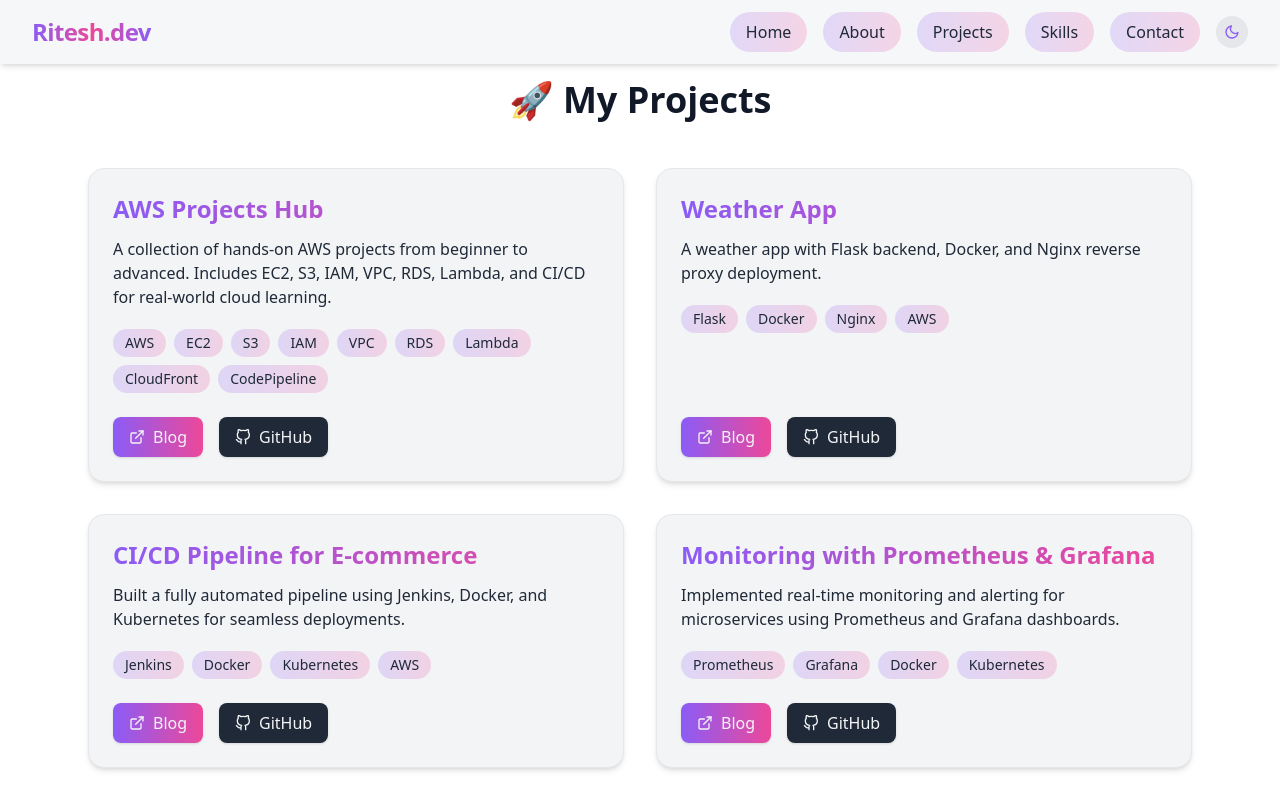
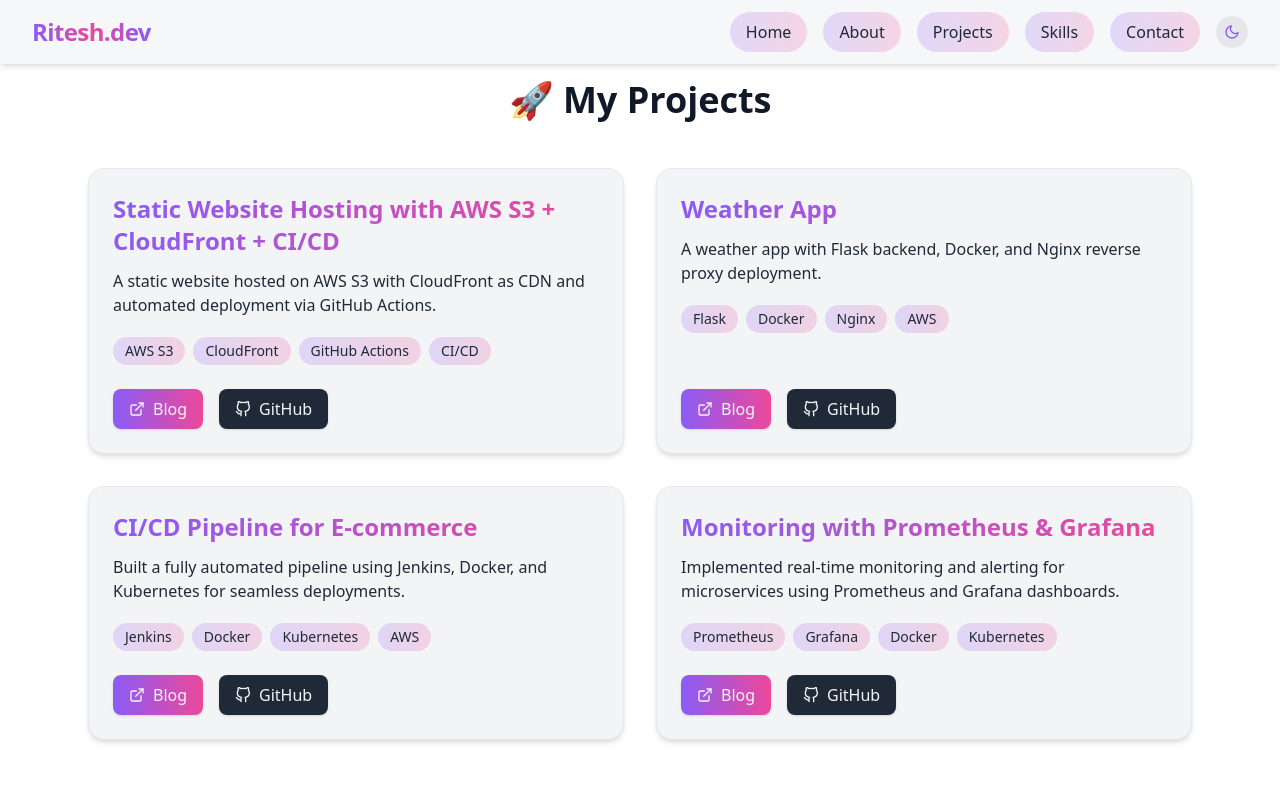
Before and after one commit to ritesh355/portfolio, a Next.js app: page /projects in a window 1280 px wide. Shown: the top 800 px of the page. Built offline with nearby package versions, Linux system fonts and the light colour scheme.

Commit message:
updating project

```diff
--- a/pages/index.tsx
+++ b/pages/index.tsx
@@ -49,14 +49,25 @@ export default function Home() {
             animate="visible"
           >
             <motion.div variants={item}>
+             <ProjectCard
+              title="AWS Projects Hub"
+              description="A collection of hands-on AWS projects from beginner to advanced. Includes EC2, S3, IAM, VPC, RDS, Lambda, and CI/CD for real-world cloud learning."
+              technologies={["AWS", "EC2", "S3", "IAM", "VPC", "RDS", "Lambda", "CloudFront", "CodePipeline"]}
+              github="https://github.com/ritesh355/aws-projects"
+              blog="https://ritesh-devops.hashnode.dev"
+           />
+          </motion.div>
+
+           <motion.div variants={item}>
   <ProjectCard
-    title="AWS Projects Hub"
-    description="A collection of hands-on AWS projects from beginner to advanced. Includes EC2, S3, IAM, VPC, RDS, Lambda, and CI/CD for real-world cloud learning."
-    technologies={["AWS", "EC2", "S3", "IAM", "VPC", "RDS", "Lambda", "CloudFront", "CodePipeline"]}
-    github="https://github.com/ritesh355/aws-projects"
+    title="DevOps Journal"
+    description="My 100 Days of DevOps journey, documenting hands-on practice with Docker, Kubernetes, CI/CD, GitHub Actions, Monitoring, and more."
+    technologies={["DevOps", "Docker", "Kubernetes", "GitHub Actions", "Jenkins", "Terraform", "Linux"]}
+    github="https://github.com/ritesh355/Devops-journal"
     blog="https://ritesh-devops.hashnode.dev"
   />
 </motion.div>
+
 
             <motion.div variants={item}>
               <ProjectCard
--- a/pages/projects.tsx
+++ b/pages/projects.tsx
@@ -3,13 +3,14 @@ import Footer from "../components/Footer";
 import ProjectCard from "../components/ProjectCard";
 
 const projects = [
-  {
-  title: "AWS Projects Hub",
+
+ {
+  title: "Static Website Hosting with AWS S3 + CloudFront + CI/CD",
   description:
-    "A collection of hands-on AWS projects from beginner to advanced. Includes EC2, S3, IAM, VPC, RDS, Lambda, and CI/CD for real-world cloud learning.",
-  technologies: ["AWS", "EC2", "S3", "IAM", "VPC", "RDS", "Lambda", "CloudFront", "CodePipeline"],
-  github: "https://github.com/ritesh355/aws-projects",
-  blog: "https://ritesh-devops.hashnode.dev",
+    "A static website hosted on AWS S3 with CloudFront as CDN and automated deployment via GitHub Actions.",
+  technologies: ["AWS S3", "CloudFront", "GitHub Actions", "CI/CD"],
+  github: "https://github.com/ritesh355/static-website-cicd", // replace with your repo link
+  blog: "https://ritesh-devops.hashnode.dev/static-website-cicd", // replace with your blog link if you write one
 },
 
   {
```
